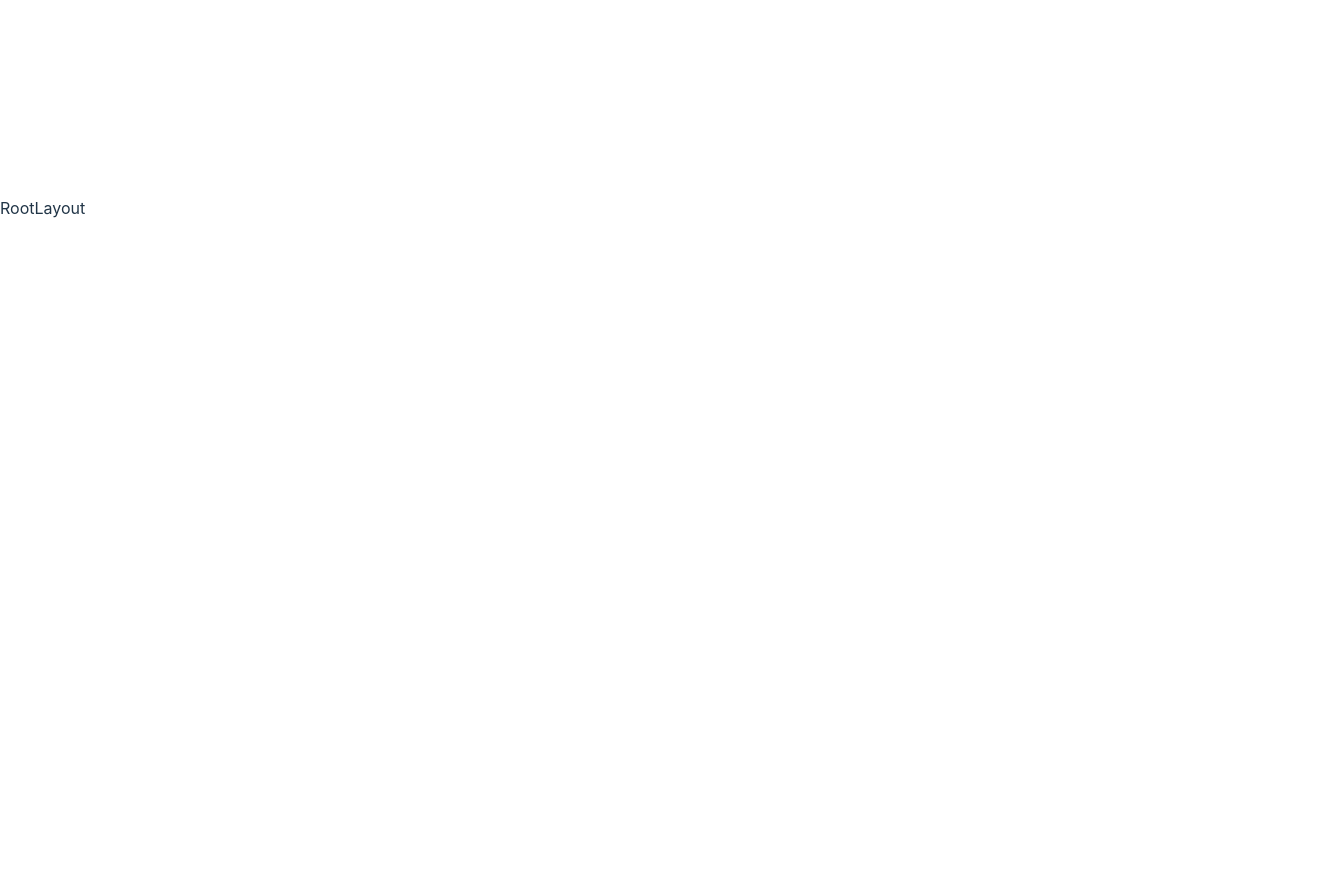
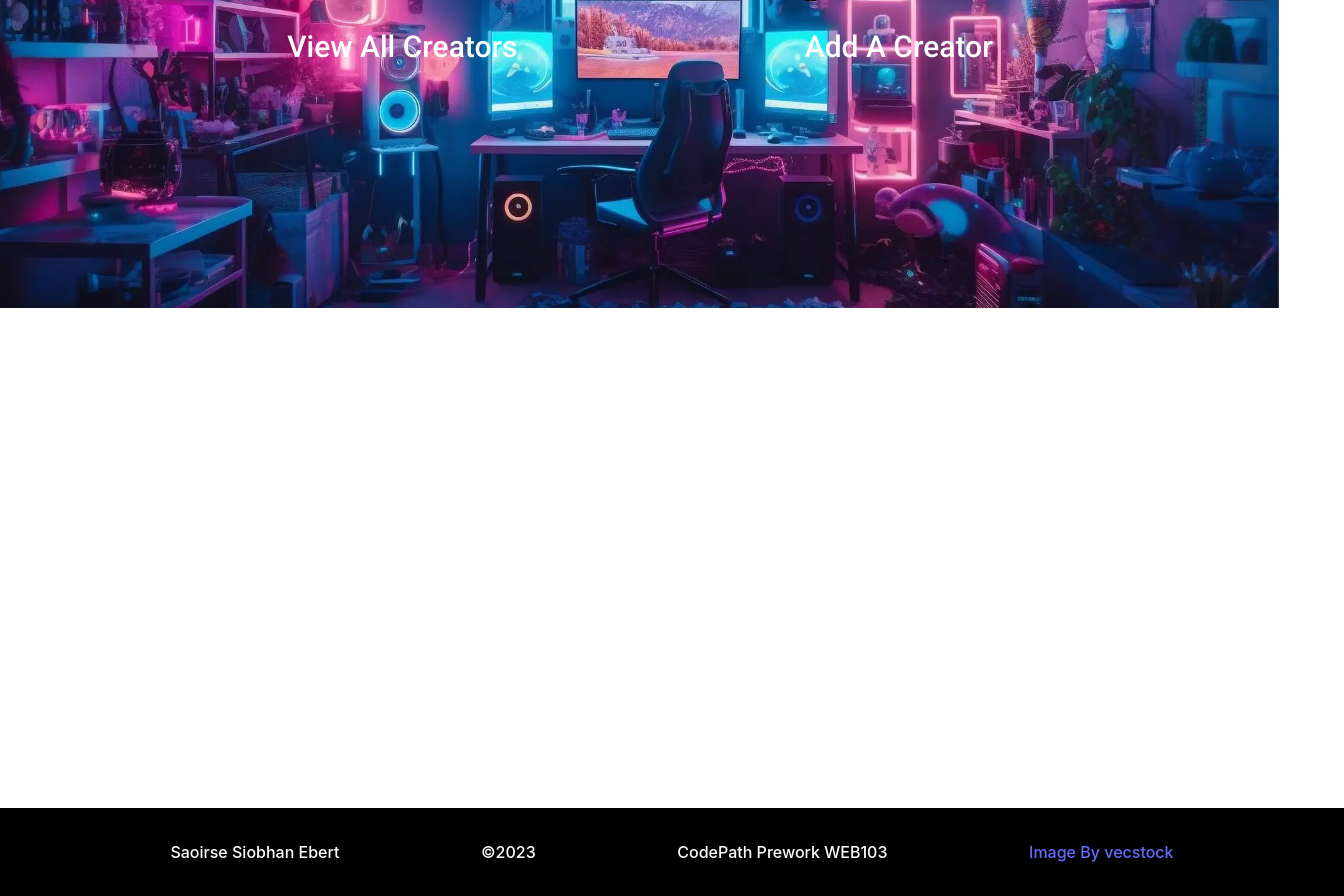
Before and after one commit to itsgivingchaotica/creatorverse, a React (Vite) app: page /#/ in a window 1280 px wide. Shown: the part 192-1088 px from the top of the page, 1344 px wide, since content can reach past the window. Before the commit the page ends 800 px from the top, so only its background shows below. Built offline with nearby package versions, Linux system fonts and the light colour scheme.

Commit message:
create root layout file

```diff
--- a/src/layouts/RootLayout.jsx
+++ b/src/layouts/RootLayout.jsx
@@ -1,9 +1,36 @@
-import React from 'react'
+import React from "react";
+import { Outlet } from "react-router-dom";
+import "../styles/root.css";
 
 const RootLayout = () => {
   return (
-    <div>RootLayout</div>
-  )
-}
+    <div id="layout">
+      <header id="header">
+        <div className="banner">
+          <div className="title">Creatorverse</div>
+          <div className="buttonGroup">
+            <div>View All Creators</div>
+            <div>Add A Creator</div>
+          </div>
+        </div>
+      </header>
+      <main>
+        <Outlet />
+      </main>
+      <footer>
+        <div id="footer">
+          <div>Saoirse Siobhan Ebert</div>
+          &copy;2023
+          <div>CodePath Prework WEB103</div>
+          <div>
+            <a href="https://www.freepik.com/free-ai-image/futuristic-office-illuminated-by-blue-lighting-equipment-night-generated-by-ai_41667902.htm#fromView=search&term=creator+universe+stream+channel&page=1&position=6">
+              Image By vecstock
+            </a>
+          </div>
+        </div>
+      </footer>
+    </div>
+  );
+};
 
-export default RootLayout
+export default RootLayout;
--- a/src/pages/ShowCreators.jsx
+++ b/src/pages/ShowCreators.jsx
@@ -1,7 +1,9 @@
 import React from "react";
 
 const ShowCreators = () => {
-  return <div>ShowCreators</div>;
+  return (
+    <div style={{ height: "1000px", overflow: "scroll" }}>ShowCreators</div>
+  );
 };
 
 export default ShowCreators;
```
